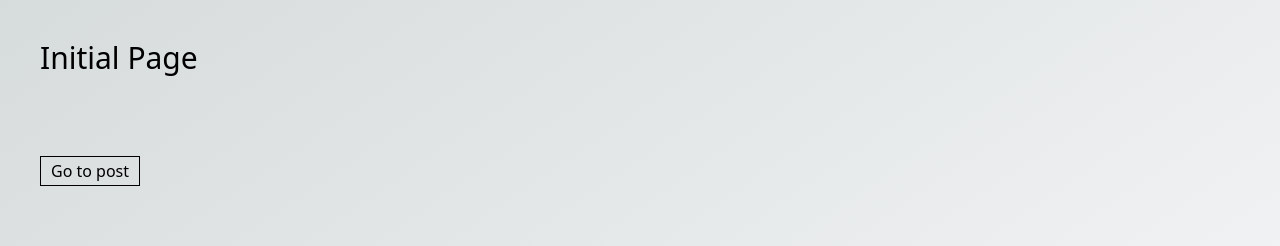
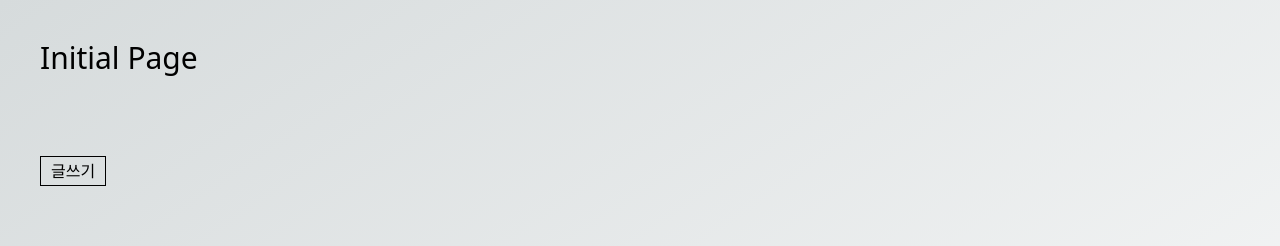
Before and after one commit to glowisn/fairyhouse, a Next.js app: page / in a window 1280 px wide. Shown: the top 246 px of the page. Built offline with nearby package versions, Linux system fonts and the light colour scheme.

Commit message:
refactor: 글쓰기 페이지 이름 변경

```diff
--- a/src/pages/index.tsx
+++ b/src/pages/index.tsx
@@ -7,8 +7,8 @@ export default function Page() {
     <>
       <div className="h-screen mx-auto mt-10 mb-10">
         <h1 className=" text-3xl m-10">Initial Page</h1>
-        <button className="border border-black px-2.5 py-0.5 m-10" onClick={() => router.push("/post")}>
-          Go to post
+        <button className="border border-black px-2.5 py-0.5 m-10" onClick={() => router.push("/newPost")}>
+          글쓰기
         </button>
       </div>
     </>
--- a/src/pages/post.tsx
+++ b/src/pages/newPost.tsx
@@ -8,7 +8,7 @@ import supabase from "@/utils/supabaseClient";
 
 const ReactQuill = dynamic(() => import("react-quill"), { ssr: false });
 
-export default function Post() {
+export default function NewPost() {
   const router = useRouter();
   const [title, setTitle] = useState("");
   const [content, setContent] = useState("");
@@ -77,5 +77,6 @@ async function save(title: string, content: string, routeHome: () => void ){
 
   console.log("save with title: ", title, "content: ", content);
 
+  // TODO : redirect to post page
   routeHome();
 }
```
